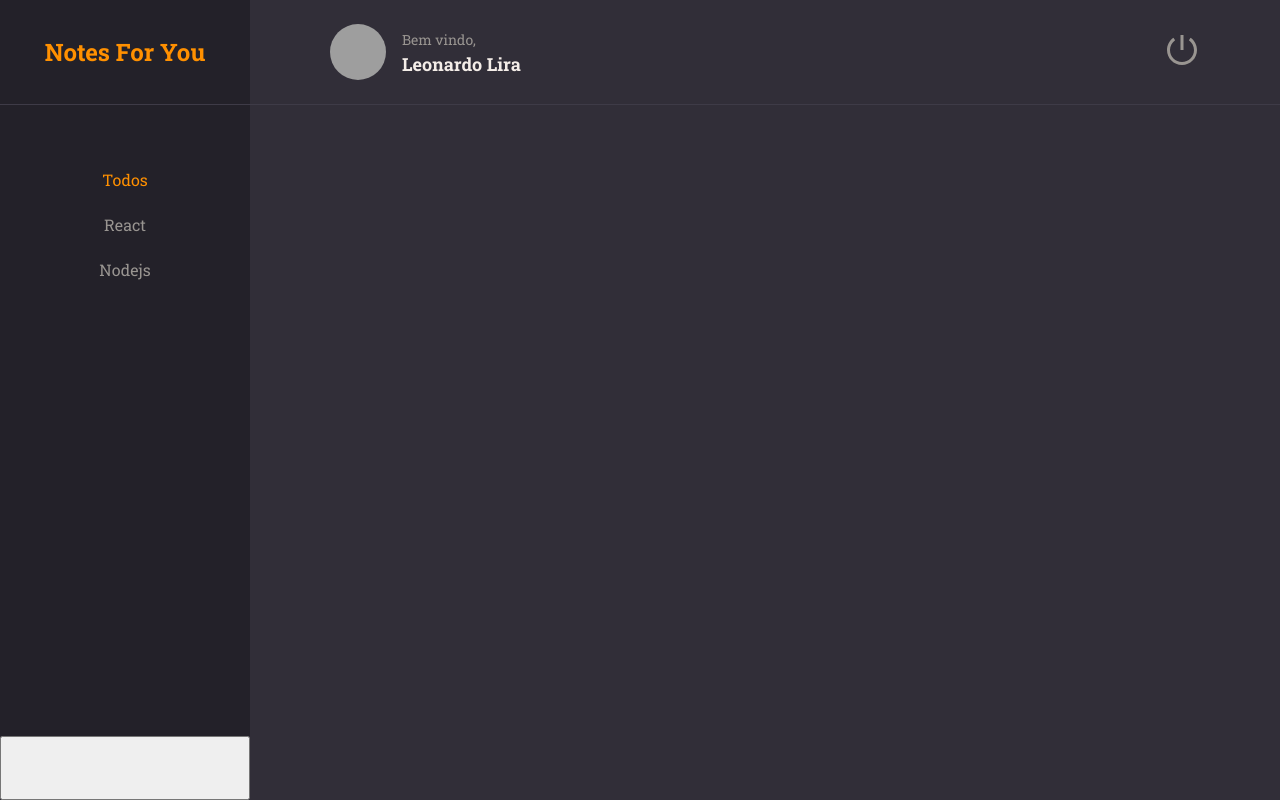
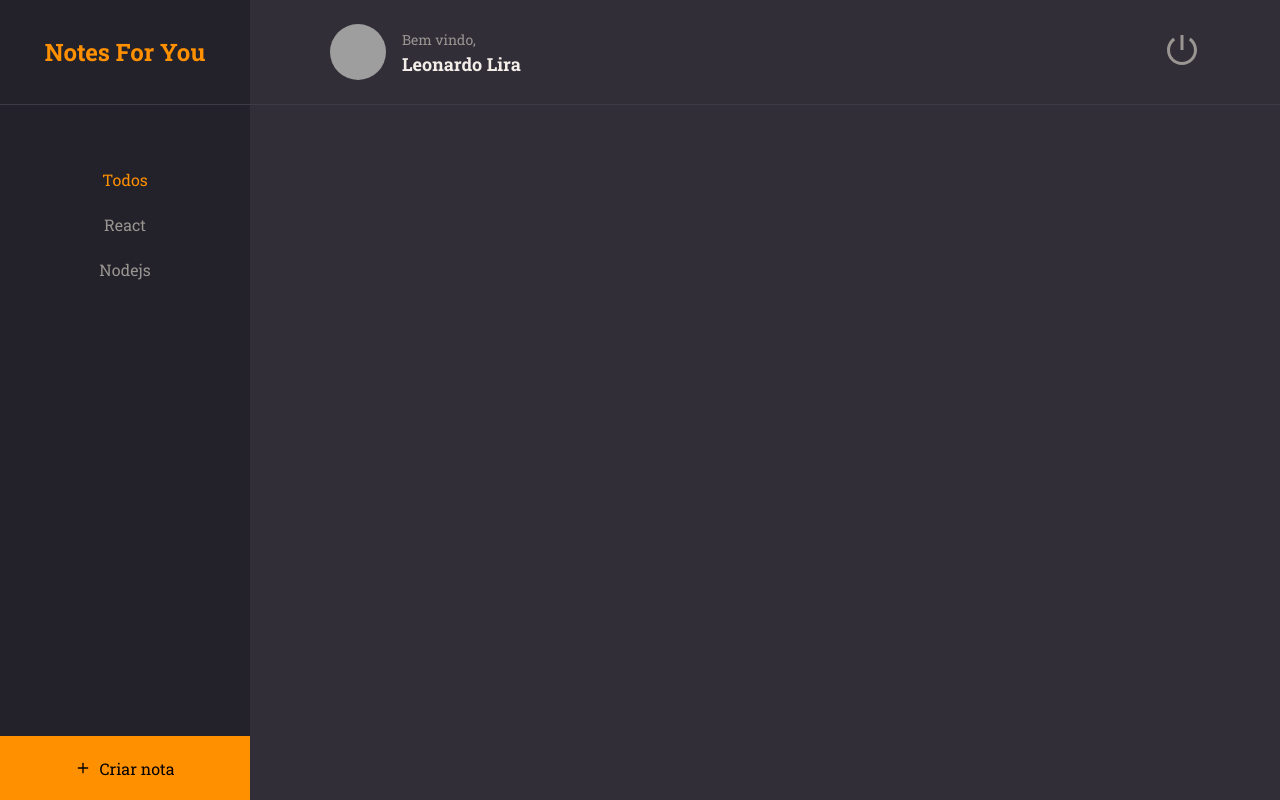
Before and after one commit to Leonardolira01/NotesForYou, a React (Vite) app: page / in a window 1280 px wide. Built offline with nearby package versions, Linux system fonts and the light colour scheme; grey boxes are pictures that could not be loaded.

Commit message:
Botão de criar nota

```diff
--- a/src/pages/Home/index.jsx
+++ b/src/pages/Home/index.jsx
@@ -1,3 +1,4 @@
+import { FiPlus } from 'react-icons/fi'; //add o icone do botão newnote
 import { Container, Brand, Menu, Search, Content, NewNote } from './styles'; //Container=vai envolver toda a aplicação, a página / Brand=Parte do logo/ Menu= o que vai ficar fixo / Search=busca / Content= os conteúdos/ NewNote = botão para uma nova nota;
 
 import { Header } from '../../components/Header';
@@ -27,7 +28,8 @@
       </Content>
 
       <NewNote>
-
+        <FiPlus />
+        Criar nota
       </NewNote>
     </Container>
 
--- a/src/pages/Home/styles.js
+++ b/src/pages/Home/styles.js
@@ -63,4 +63,13 @@
 export const NewNote = styled.button`
     grid-area: newnote;
     //background: yellow; apenas para TESTE DE MARCAÇÃO
+    background-color: ${({ theme }) => theme.COLORS.ORANGE};
+    border: none;
+    display: flex;
+    align-items: center;
+    justify-content: center;
+
+    svg {
+      margin-right: 8px;
+    }
 `;
```
